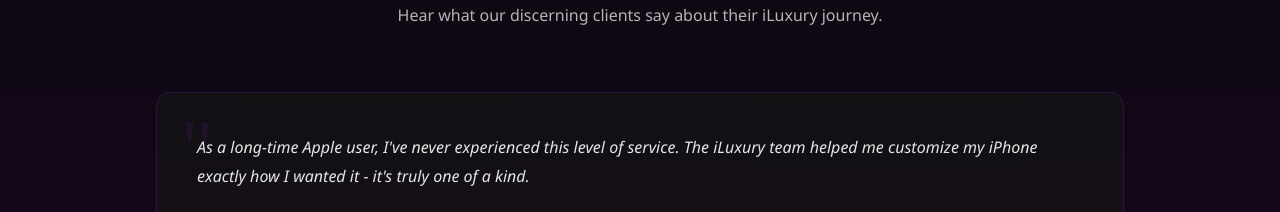
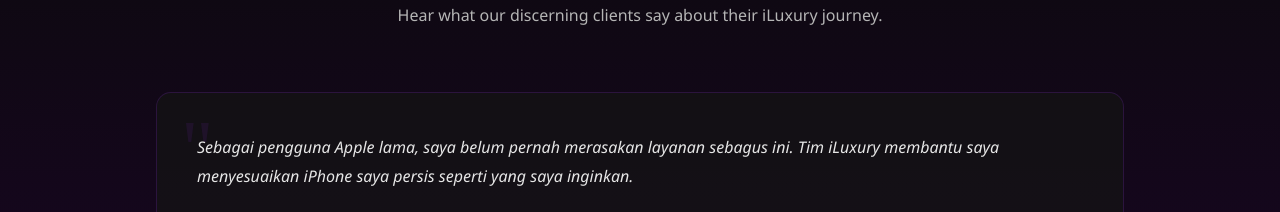
Before and after one commit to muhammadrofiq16/MK3_K2LandingPage, a plain HTML site: page index.html in a window 1280 px wide. Shown: the part 5033-5245 px from the top of the page. Drawn offline with Linux system fonts and the light colour scheme; grey boxes are pictures that could not be loaded.

Commit message:
text testimonials

```diff
--- a/index.html
+++ b/index.html
@@ -351,8 +351,7 @@
             <!-- Testimonial 2 -->
             <div class="testimonial-card" style="display: none;">
                 <div class="testimonial-content">
-                    <p>As a long-time Apple user, I've never experienced this level of service. The iLuxury team helped
-                        me customize my iPhone exactly how I wanted it - it's truly one of a kind.</p>
+                    <p>Sebagai pengguna Apple lama, saya belum pernah merasakan layanan sebagus ini. Tim iLuxury membantu saya menyesuaikan iPhone saya persis seperti yang saya inginkan.</p>
                 </div>
                 <div class="testimonial-author">
                     <img src="https://randomuser.me/api/portraits/men/32.jpg" alt="Michael T." class="author-avatar">
```
